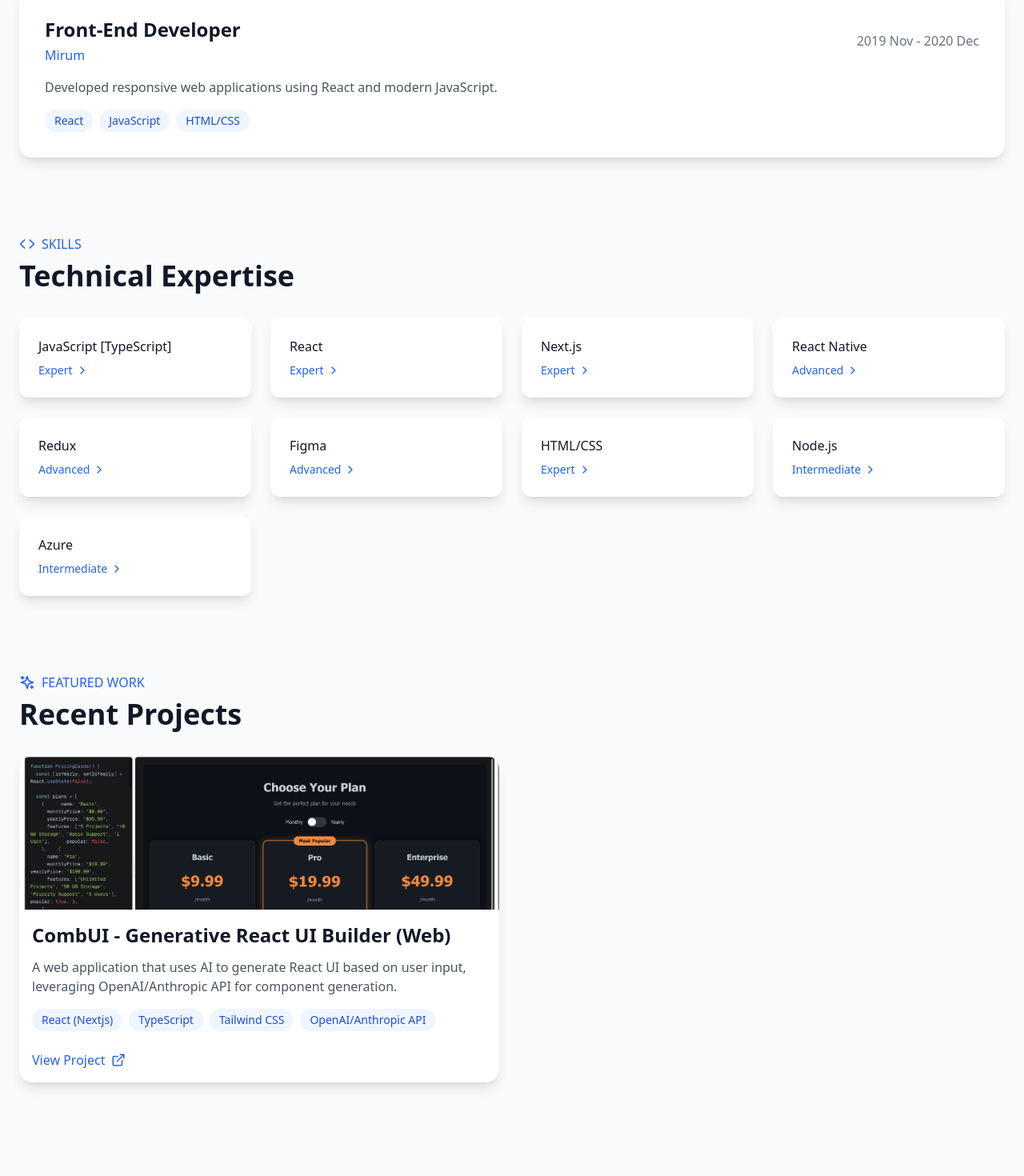
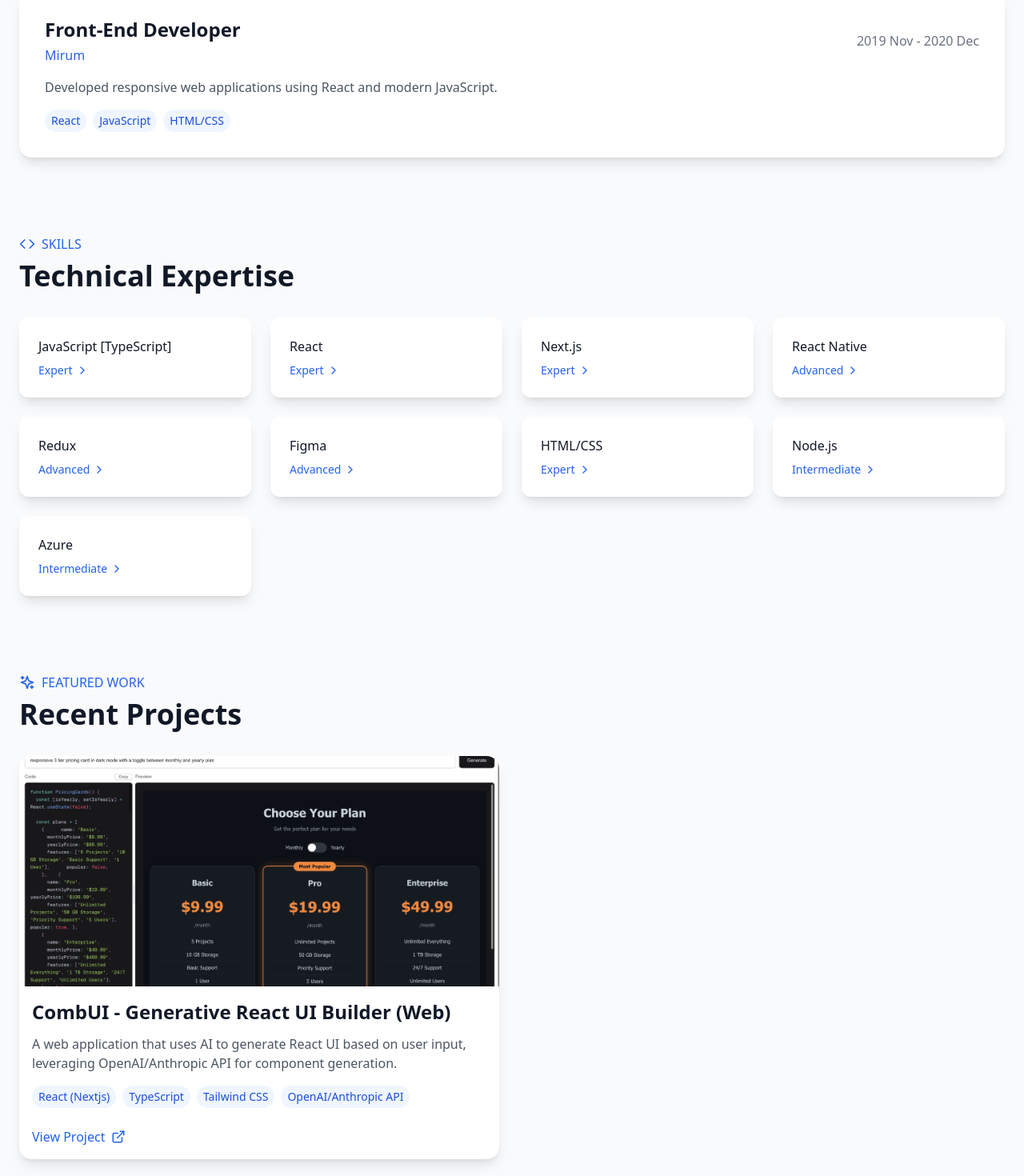
Before and after one commit to nerdychap/portfolio, a React (Vite) app: page / in a window 1280 px wide. Shown: the part 2440-3910 px from the top of the page at 80% size. Built offline with nearby package versions, Linux system fonts and the light colour scheme.

Commit message:
style: adjust padding and height for project images and tech tags

```diff
--- a/src/App.tsx
+++ b/src/App.tsx
@@ -251,7 +251,7 @@ function App() {
                     {job.tech.map((t, i) => (
                       <span
                         key={i}
-                        className="bg-blue-50 text-blue-700 px-3 py-1 rounded-full text-sm"
+                        className="bg-blue-50 text-blue-700 px-2 py-1 rounded-full text-sm"
                       >
                         {t}
                       </span>
@@ -301,11 +301,11 @@ function App() {
                 key={index}
                 className="group bg-white rounded-2xl shadow-lg overflow-hidden hover:shadow-xl transition"
               >
-                <div className="h-48 overflow-hidden">
+                <div className="h-72 overflow-hidden">
                   <img
                     src={project.image}
                     alt={project.title}
-                    className="w-full h-56 object-cover group-hover:scale-105 transition duration-500"
+                    className="w-full h-full object-cover"
                   />
                 </div>
                 <div className="p-4">
@@ -316,7 +316,7 @@ function App() {
                       {project.tech.map((t, i) => (
                         <span
                           key={i}
-                          className="bg-blue-50 text-blue-700 px-3 py-1 rounded-full text-sm"
+                          className="bg-blue-50 text-blue-700 px-2 py-1 rounded-full text-sm"
                         >
                           {t}
                         </span>
```
